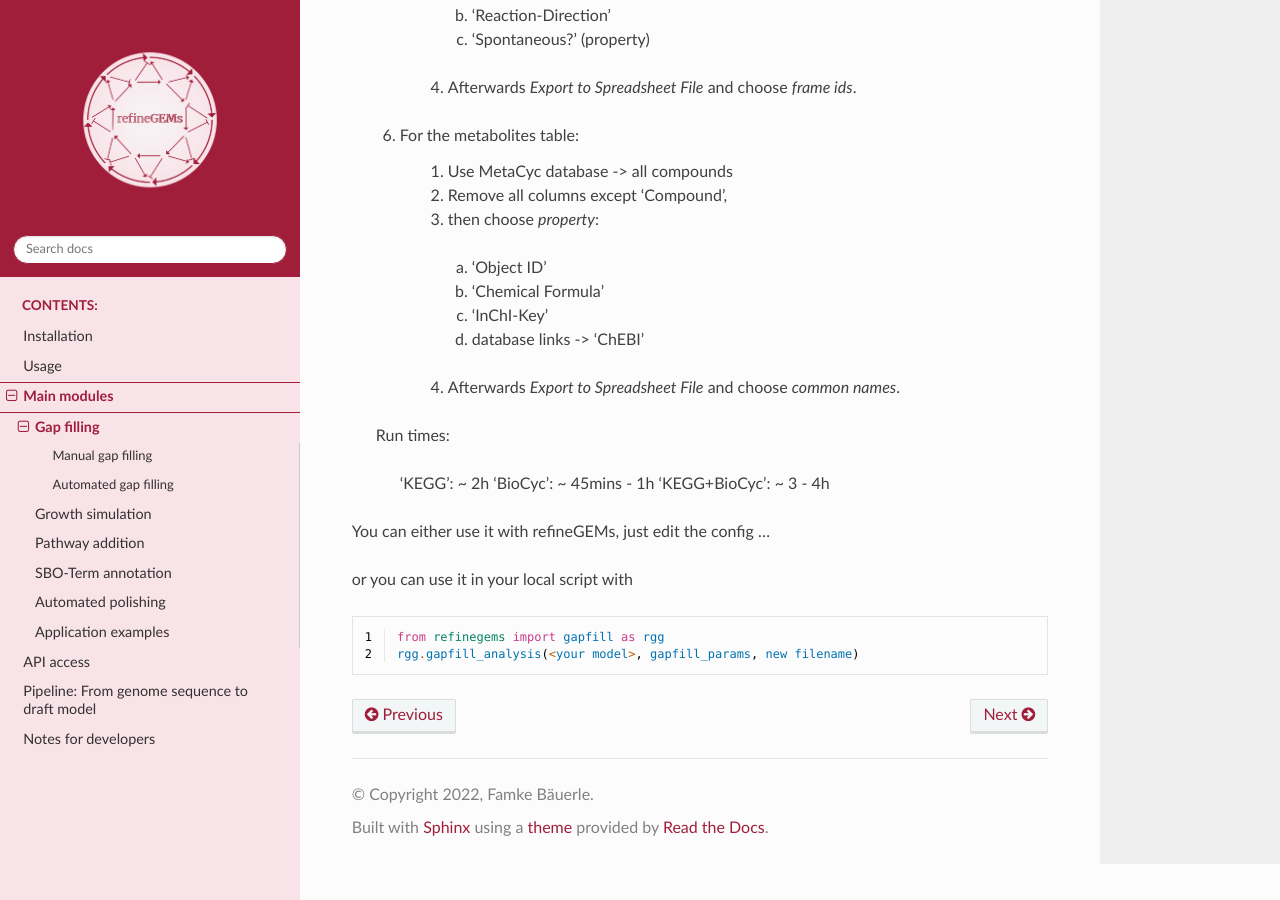
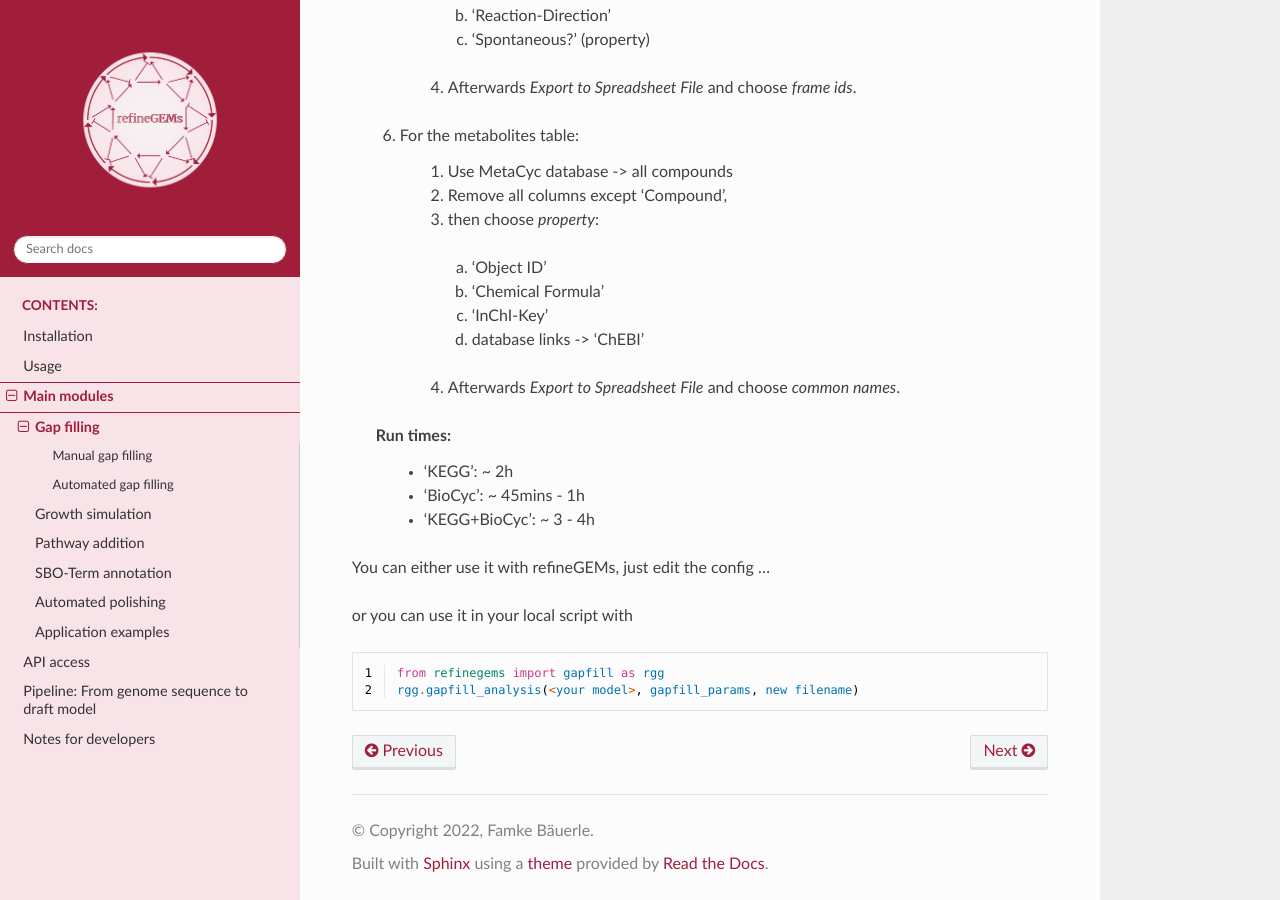
Before and after one commit to draeger-lab/refinegems, a Sphinx documentation site: the page built from docs/source/modules/gapfill.rst, in a window 1280 px wide and 900 px high, scrolled down 1261 px. Built offline with Sphinx 7.4.7 and the Read the Docs theme 2.0.0, drawn with Linux system fonts in a browser that asks for light colours.

```diff
--- a/docs/source/modules/gapfill.rst
+++ b/docs/source/modules/gapfill.rst
@@ -64,10 +64,9 @@ This module can be used either with KEGG were you only need the KEGG organism ID
         iv. Afterwards `Export to Spreadsheet File` and choose `common names`.
 
     Run times:
-
-        'KEGG': ~ 2h
-        'BioCyc': ~ 45mins - 1h
-        'KEGG+BioCyc': ~ 3 - 4h
+        * 'KEGG': ~ 2h
+        * 'BioCyc': ~ 45mins - 1h
+        * 'KEGG+BioCyc': ~ 3 - 4h
 
 You can either use it with refineGEMs, just edit the config ...
 
```
